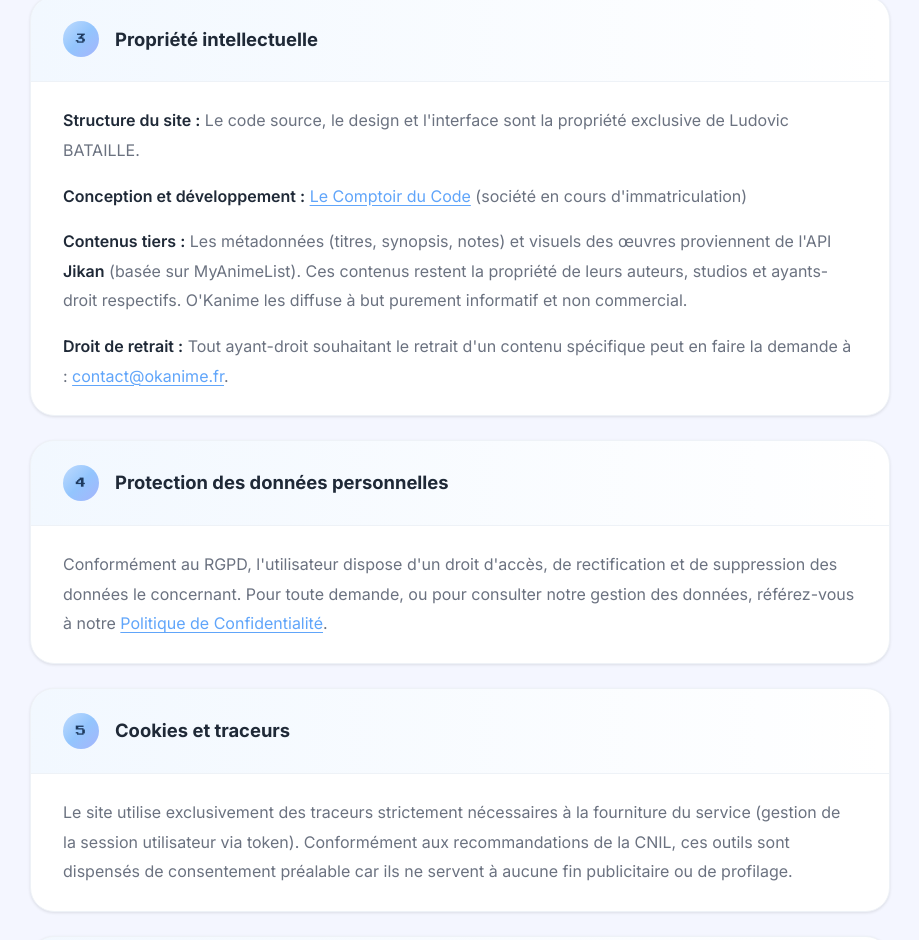
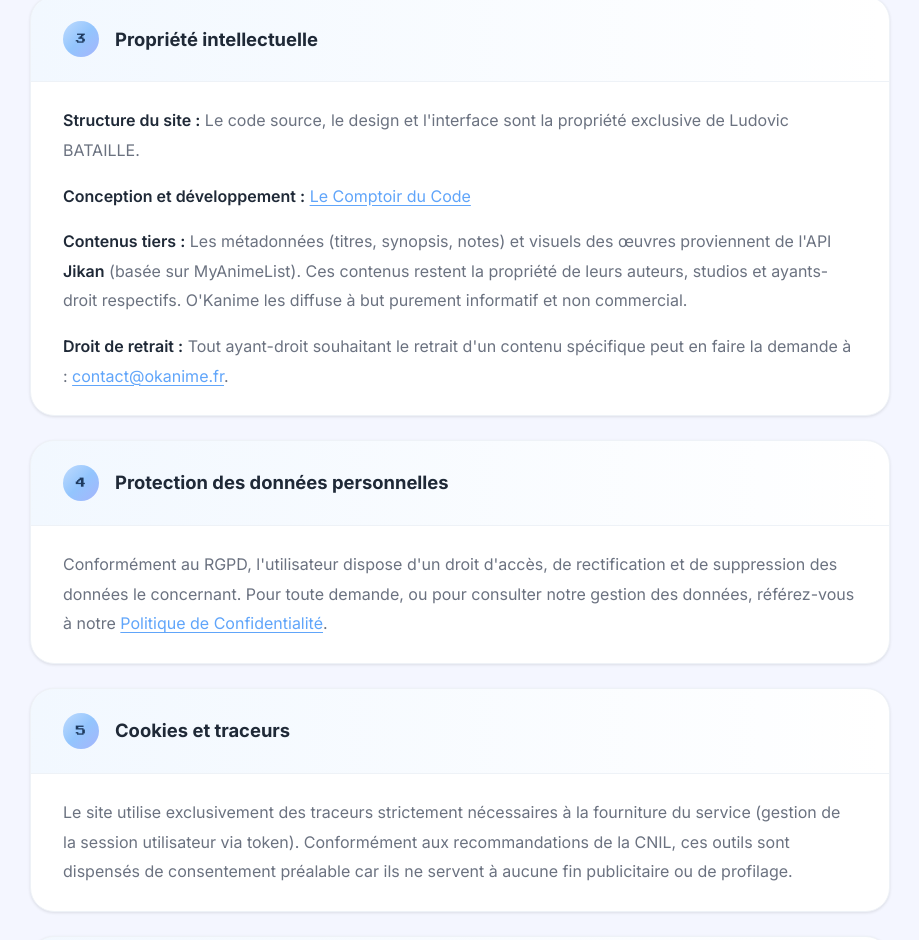
Before and after one commit to B-ludovic/okanime, a Next.js app in the folder frontend/: page /mentions-legales in a window 1280 px wide. Shown: the part 1068-2008 px from the top of the page, without its empty margins (180-1099 px from the left). Built offline with nearby package versions, Linux system fonts and the light colour scheme.

Commit message:
feat: mise a jour du statut société

```diff
--- a/frontend/app/mentions-legales/page.js
+++ b/frontend/app/mentions-legales/page.js
@@ -64,7 +64,6 @@ function MentionsLegalesPage() {
               <p>
                 <strong>Conception et développement :</strong>{' '}
                 <a href="https://www.lecomptoirducode.fr" target="_blank" rel="noopener noreferrer">Le Comptoir du Code</a>{' '}
-                (société en cours d&apos;immatriculation)
               </p>
               <p>
                 <strong>Contenus tiers :</strong> Les métadonnées (titres, synopsis, notes) et visuels des œuvres proviennent de l&apos;API{' '}
```
